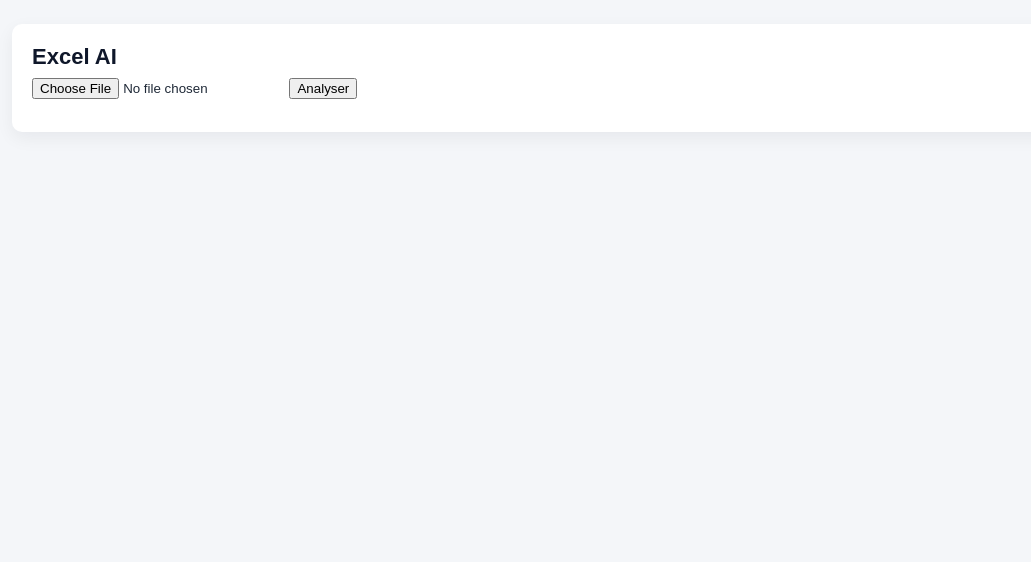
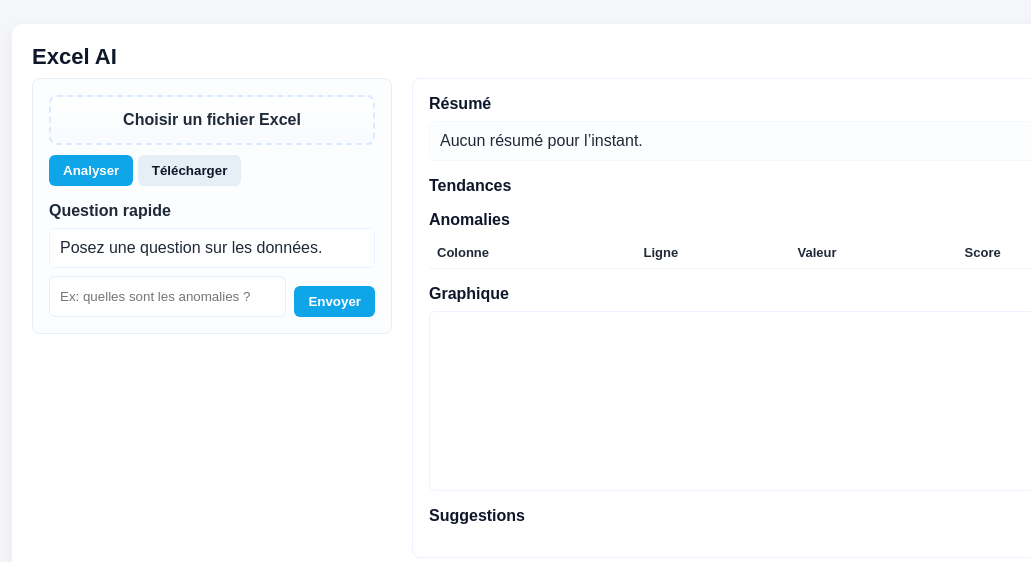
Before and after one commit to NZ2015/ExelIA, a website: page index.html in a window 1280 px wide. Shown: the whole page, without its empty margins (58-1089 px from the left). Drawn offline with nearby package versions, Linux system fonts and the light colour scheme.

Commit message:
Add missing UI functions: structured results, chat, chart, and Excel export support

```diff
--- a/index.html
+++ b/index.html
@@ -4,21 +4,77 @@
     <meta charset="UTF-8">
     <title>Excel AI</title>
     <link rel="stylesheet" href="style.css">
+    <script src="https://cdn.jsdelivr.net/npm/chart.js"></script>
+    <script src="https://cdn.jsdelivr.net/npm/xlsx/dist/xlsx.full.min.js"></script>
 </head>
 <body>
 
 <div class="container">
     <h1>Excel AI</h1>
 
-    <input type="file" id="excelFile" accept=".xlsx,.xls">
+    <div class="grid">
+        <div class="panel">
+            <div class="file-drop">
+                <label for="excelFile" style="cursor:pointer; display:block; font-weight:bold;">Choisir un fichier Excel</label>
+                <input type="file" id="excelFile" accept=".xlsx,.xls">
+            </div>
 
-    <button id="analyzeBtn">Analyser</button>
+            <button id="analyzeBtn" class="btn">Analyser</button>
+            <button id="downloadBtn" class="btn secondary">Télécharger</button>
 
-    <pre id="output"></pre>
+            <div class="chat">
+                <h2 style="margin: 16px 0 8px; font-size: 16px;">Question rapide</h2>
+                <div id="chatMessages" class="chat-messages">
+                    <div>Posez une question sur les données.</div>
+                </div>
+                <div class="chat-input">
+                    <input type="text" id="chatInput" placeholder="Ex: quelles sont les anomalies ?">
+                    <button id="sendChatBtn" class="btn">Envoyer</button>
+                </div>
+            </div>
+        </div>
+
+        <div class="results">
+            <div class="section">
+                <h2>Résumé</h2>
+                <div id="summary" class="summary">Aucun résumé pour l’instant.</div>
+            </div>
+
+            <div class="section">
+                <h2>Tendances</h2>
+                <ul id="trends"></ul>
+            </div>
+
+            <div class="section">
+                <h2>Anomalies</h2>
+                <table class="table" id="anomaliesTable">
+                    <thead>
+                        <tr>
+                            <th>Colonne</th>
+                            <th>Ligne</th>
+                            <th>Valeur</th>
+                            <th>Score</th>
+                        </tr>
+                    </thead>
+                    <tbody></tbody>
+                </table>
+            </div>
+
+            <div class="section">
+                <h2>Graphique</h2>
+                <div class="chart-wrap">
+                    <canvas id="chart"></canvas>
+                </div>
+            </div>
+
+            <div class="section">
+                <h2>Suggestions</h2>
+                <ul id="suggestions"></ul>
+            </div>
+        </div>
+    </div>
 </div>
 
-<script src="https://cdn.jsdelivr.net/npm/xlsx/dist/xlsx.full.min.js"></script>
 <script src="script.js"></script>
-
 </body>
 </html>
```
